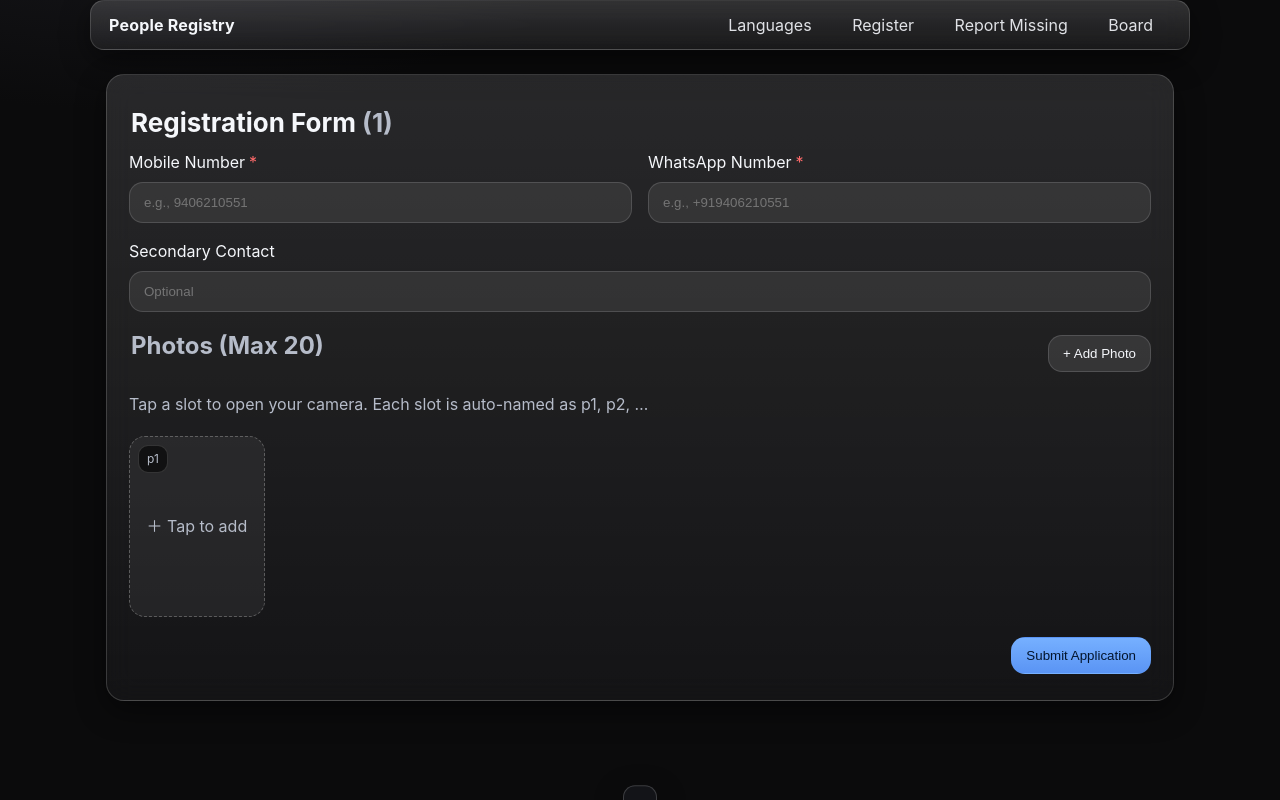
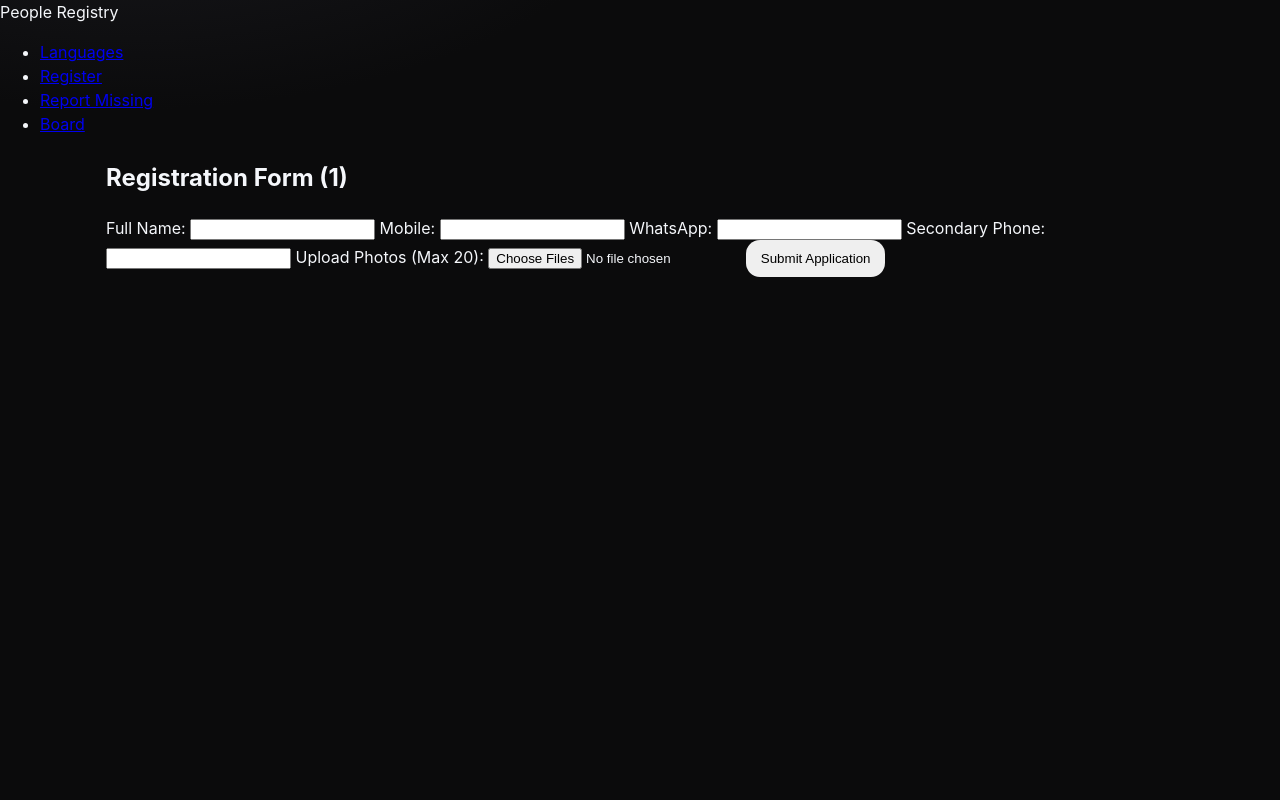
Before and after one commit to Noir3144/people_registration_r2_thumbs, a Flask app: page /index/1 in a window 1280 px wide. Run offline with Flask 3, Linux system fonts and the light colour scheme.

Commit message:
modified:   templates/base.html 	modified:   templates/board.html 	modified:   templates/index.html 	modified:   templates/language.html 	modified:   templates/report.html

```diff
--- a/templates/base.html
+++ b/templates/base.html
@@ -1,29 +1,26 @@
 <!DOCTYPE html>
 <html lang="en">
 <head>
-  <meta charset="utf-8" />
-  <meta name="viewport" content="width=device-width, initial-scale=1" />
-  <title>People Registration</title>
-  <link rel="stylesheet" href="{{ url_for('static', filename='style.css') }}" />
+    <meta charset="UTF-8">
+    <meta name="viewport" content="width=device-width, initial-scale=1.0">
+    <title>People Registry</title>
+    <link rel="stylesheet" href="{{ url_for('static', filename='style.css') }}">
 </head>
 <body>
-  <header class="nav glass fade-in-down">
-    <div class="brand">People Registry</div>
-    <nav>
-      <a href="{{ url_for('language') }}">Languages</a>
-      <a href="{{ url_for('index', lang='English') }}">Register</a>
-      <a href="{{ url_for('missing') }}">Report Missing</a>
-      <a href="{{ url_for('notifications') }}">Board</a>
-    </nav>
-  </header>
+    <header>
+        <nav class="navbar">
+            <div class="logo">People Registry</div>
+            <ul class="nav-links">
+                <li><a href="{{ url_for('language') }}">Languages</a></li>
+                <li><a href="{{ url_for('index', lang='English') }}">Register</a></li>
+                <li><a href="{{ url_for('report_missing') }}">Report Missing</a></li>
+                <li><a href="{{ url_for('board') }}">Board</a></li>
+            </ul>
+        </nav>
+    </header>
 
-  <main class="container">
-    {% block content %}{% endblock %}
-  </main>
-
-  <!-- Toast -->
-  <div id="toast" class="toast" aria-live="polite"></div>
-
-  <script src="{{ url_for('static', filename='script.js') }}"></script>
+    <main>
+        {% block content %}{% endblock %}
+    </main>
 </body>
 </html>
--- a/templates/index.html
+++ b/templates/index.html
@@ -1,44 +1,26 @@
 {% extends "base.html" %}
+
 {% block content %}
-<section class="card glass rise">
-  <h1 class="title">Registration Form <span class="muted">({{ lang }})</span></h1>
+<div class="container">
+    <h2>Registration Form ({{ lang }})</h2>
+    <form action="{{ url_for('register', lang=lang) }}" method="POST" enctype="multipart/form-data" class="form-box">
 
-  <form id="regForm" class="stack" action="/submit_registration" method="POST" enctype="multipart/form-data">
-    <div class="grid-2">
-      <label class="field">
-        <span>Mobile Number<span class="req">*</span></span>
-        <input type="tel" name="mobile" required inputmode="numeric" placeholder="e.g., 9406210551" />
-      </label>
+        <label for="name">Full Name:</label>
+        <input type="text" name="name" required>
 
-      <label class="field">
-        <span>WhatsApp Number<span class="req">*</span></span>
-        <input type="tel" name="whatsapp" required inputmode="numeric" placeholder="e.g., +919406210551" />
-      </label>
-    </div>
+        <label for="mobile">Mobile:</label>
+        <input type="text" name="mobile" required>
 
-    <label class="field">
-      <span>Secondary Contact</span>
-      <input type="tel" name="secondary" inputmode="numeric" placeholder="Optional" />
-    </label>
+        <label for="whatsapp">WhatsApp:</label>
+        <input type="text" name="whatsapp">
 
-    <div class="section">
-      <div class="section-head">
-        <h2 class="subtitle">Photos (Max 20)</h2>
-        <button type="button" id="addPhotoBtn" class="btn secondary">+ Add Photo</button>
-      </div>
+        <label for="secondary">Secondary Phone:</label>
+        <input type="text" name="secondary">
 
-      <p class="help">Tap a slot to open your camera. Each slot is auto-named as p1, p2, …</p>
+        <label for="photos">Upload Photos (Max 20):</label>
+        <input type="file" name="photos" multiple accept="image/*">
 
-      <!-- Photo Grid -->
-      <div id="photoGrid" class="photo-grid"></div>
-
-      <!-- Hidden container for file inputs (all share name='photos') -->
-      <div id="fileInputs" hidden></div>
-    </div>
-
-    <div class="actions">
-      <button class="btn primary" type="submit">Submit Application</button>
-    </div>
-  </form>
-</section>
+        <button type="submit" class="btn">Submit Application</button>
+    </form>
+</div>
 {% endblock %}
```
Also changed, not shown: templates/board.html (+22 -8 lines), templates/language.html (+9 -20 lines), templates/report.html (+15 -27 lines).
